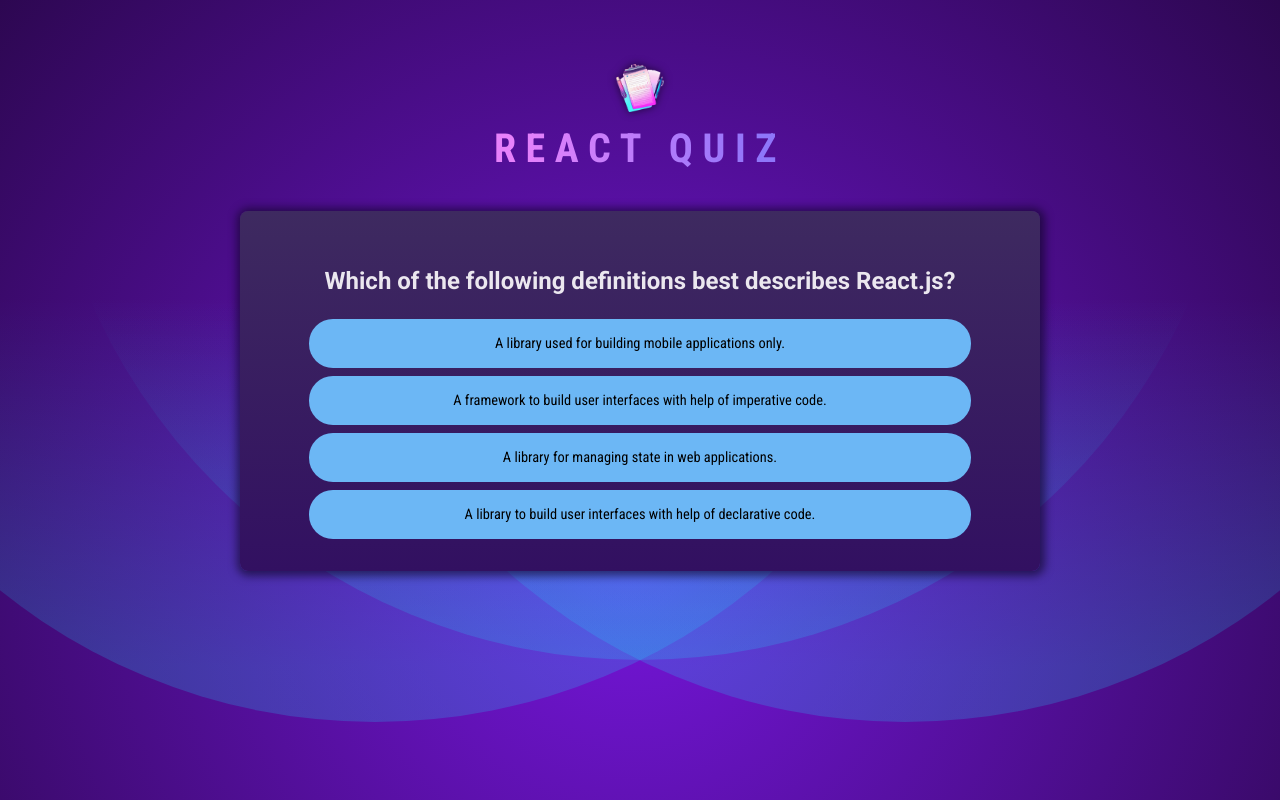
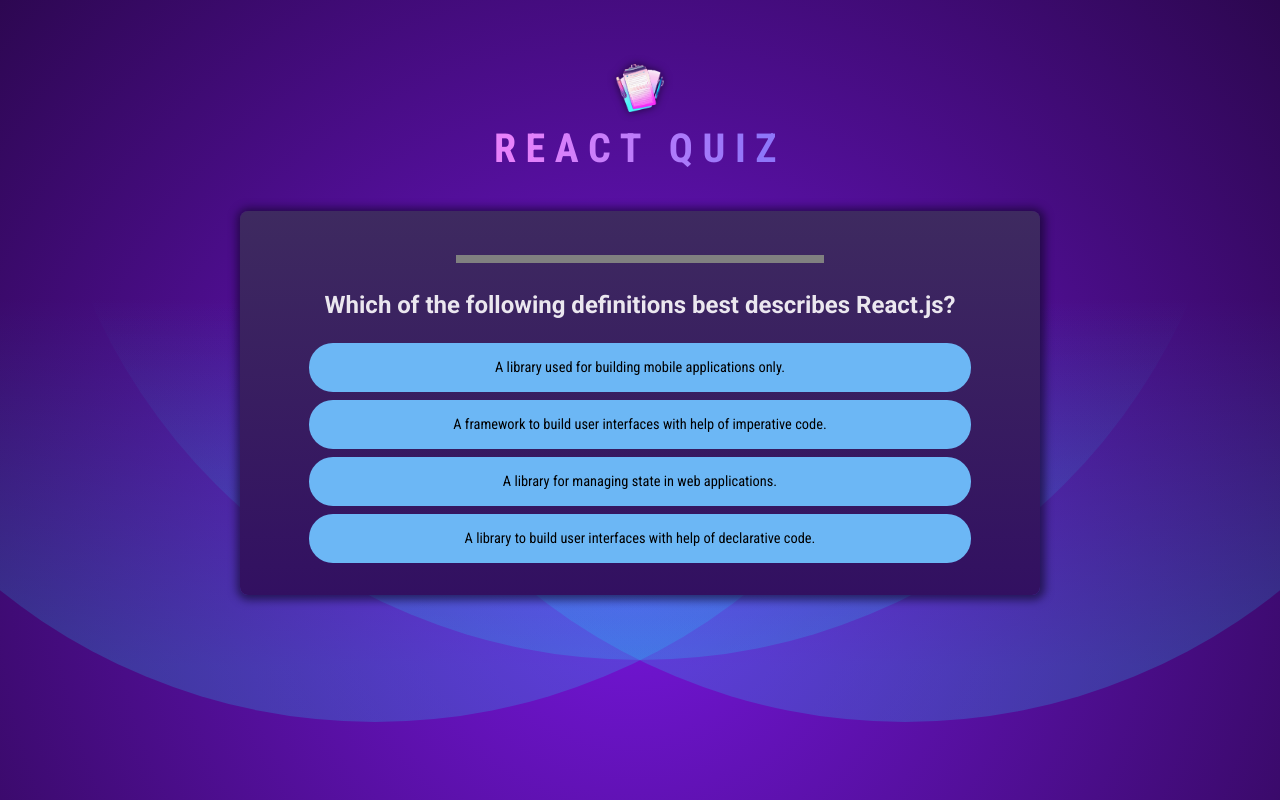
Before and after one commit to AlexBertonn/Quiz, a React (Vite) app: page / in a window 1280 px wide. Built offline with nearby package versions, Linux system fonts and the light colour scheme.

Commit message:
Start of chronometer development

```diff
--- /dev/null
+++ b/src/components/QuestionTimer.jsx
@@ -0,0 +1,25 @@
+import { useEffect, useState } from "react";
+
+export default function QuestionTimer({ timeout, onTimeout }){
+
+    const [ remainingTime, setRemainingTime ] = useState(timeout);
+
+    useEffect(() => {
+        setTimeout(() => {
+                onTimeout();
+            }, timeout);
+    }, [timeout, onTimeout]);
+
+
+    useEffect(() => {
+        setInterval(() => {
+            setRemainingTime(prevRemainingTime => prevRemainingTime - 100);
+        }, 100);
+    }, []);
+
+
+
+    return(
+        <progress id="question-time" max={timeout} value={remainingTime}/>
+
+)}
--- a/src/components/Quiz.jsx
+++ b/src/components/Quiz.jsx
@@ -1,6 +1,7 @@
 import { useState } from "react";
 import QUESTIONS from '../questions.js';
 import imgTrophy from '../assets/quiz-complete.png'
+import QuestionTimer from "./QuestionTimer.jsx";
 
 export default function Quiz(){
     const [ userAnswers, setUserAnswers] = useState([]);
@@ -29,6 +30,7 @@
         <>
         <div id="quiz">
             <div id="questions">
+                <QuestionTimer timeout={10000} onTimeout={() => handleSelectAnswer(null)}/>
                 <h2>{QUESTIONS[activeQuestionIndex].text}</h2>
                 <ul id="answers">
                     {shuffledAnswers.map(answer =>
--- a/src/index.css
+++ b/src/index.css
@@ -87,6 +87,14 @@
   /* box-shadow: 1px 1px 4px 1px rgba(0, 0, 0, 0.6); */
   box-shadow: 1px 1px 8px 4px rgba(12, 5, 32, 0.6);
   text-align: center;
+}
+
+#question-time{
+  width: 50%;
+  height: 0.5rem;
+  border-radius: 24px;
+  background: #6711e0;
+  margin: 0;
 }
 
 #question-overview {
```
